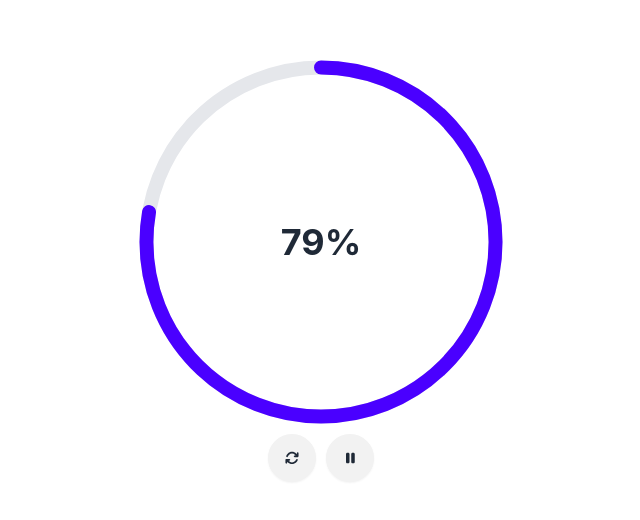
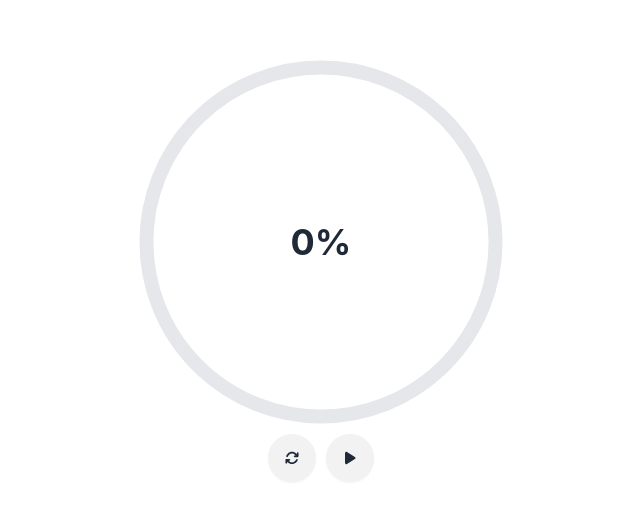
Before and after one commit to SinoAHpx/praise-go, a React (Vite) app: page / in a window 1280 px wide. Shown: the part 134-654 px from the top of the page, without its empty margins (319-959 px from the left). Built offline with nearby package versions, Linux system fonts and the light colour scheme.

Commit message:
ui: fix completion issue

```diff
--- a/src/main/index.ts
+++ b/src/main/index.ts
@@ -4,7 +4,7 @@ import { electronApp, optimizer, is } from '@electron-toolkit/utils'
 import icon from '../../resources/icon.png?asset'
 import { getScreenShot } from './helpers/screenshot-helper'
 
-function createWindow(): void {
+function createWindow(): BrowserWindow {
     const mainWindow = new BrowserWindow({
         width: 440,
         height: 500,
@@ -32,6 +32,8 @@ function createWindow(): void {
     } else {
         mainWindow.loadFile(join(__dirname, '../renderer/index.html'))
     }
+
+    return mainWindow
 }
 
 app.whenReady().then(() => {
@@ -42,6 +44,7 @@ app.whenReady().then(() => {
     })
 
     createWindow()
+        .webContents.openDevTools()
 
     ipcMain.handle('screen:shot', () => {
         const img = getScreenShot()
--- a/src/renderer/src/components/RadicalProgress.tsx
+++ b/src/renderer/src/components/RadicalProgress.tsx
@@ -1,32 +1,37 @@
-import { faCheck } from '@fortawesome/free-solid-svg-icons';
-import { FontAwesomeIcon } from '@fortawesome/react-fontawesome';
+import { faCheck } from '@fortawesome/free-solid-svg-icons'
+import { FontAwesomeIcon } from '@fortawesome/react-fontawesome'
 import { useState, useEffect } from 'react'
 
-export default function RadicalProgress({progress}) {
-    const [isCompleted, setIsCompleted] = useState(false);
-    const radius = 100;
-    const circumference = 2 * Math.PI * radius;
+export default function RadicalProgress({
+    progress,
+    content = null,
+    onComplete
+}: {
+    progress: number
+    content?: any
+    onComplete?: () => void
+}) {
+    const [isCompleted, setIsCompleted] = useState(false)
+    const radius = 100
+    const circumference = 2 * Math.PI * radius
 
     useEffect(() => {
-        if (progress >= 100 && !isCompleted) {
-            setIsCompleted(true);
-        }
-        else{
+        if (progress >= 100) {
+            setIsCompleted(true)
+            onComplete?.()
+        } else {
             setIsCompleted(false)
         }
-    }, [progress]);
+    }, [progress])
 
-    const p = isCompleted ? 0 : ((100 - progress) / 100) * circumference;
+    const p = isCompleted ? 0 : ((100 - progress) / 100) * circumference
 
-    const displayValue = isCompleted ? 100 : progress;
+    const displayValue = isCompleted ? 100 : progress
 
     return (
         <div className="flex items-center justify-center">
             <div className="relative w-96 h-96">
-                <svg
-                    className="transform -rotate-90 w-full h-full"
-                    viewBox="0 0 220 220"
-                >
+                <svg className="transform -rotate-90 w-full h-full" viewBox="0 0 220 220">
                     <circle
                         cx="110"
                         cy="110"
@@ -44,7 +49,7 @@ export default function RadicalProgress({progress}) {
                         strokeWidth="8"
                         fill="none"
                         strokeLinecap="round"
-                        className={isCompleted ? "text-green-500" : "text-primary"}
+                        className={isCompleted ? 'text-green-500' : 'text-primary'}
                         strokeDasharray={circumference}
                         strokeDashoffset={p}
                         style={{
@@ -52,12 +57,11 @@ export default function RadicalProgress({progress}) {
                         }}
                     />
                 </svg>
-
                 <div className="absolute inset-0 flex items-center justify-center">
                     {isCompleted ? (
                         <FontAwesomeIcon icon={faCheck} className="text-green-500 text-8xl" />
                     ) : (
-                        <span className="text-4xl font-bold">{displayValue}%</span>
+                        (content ?? <span className="text-4xl font-bold">{displayValue}%</span>)
                     )}
                 </div>
             </div>
--- a/src/renderer/src/features/Pomodoro.tsx
+++ b/src/renderer/src/features/Pomodoro.tsx
@@ -6,7 +6,7 @@ import { useEffect, useState } from 'react'
 
 export default function Pomodoro() {
     const [progress, setProgress] = useState(0)
-    const [isRunning, setIsRunning] = useState(true)
+    const [isRunning, setIsRunning] = useState(false)
 
     const handleToggle = () => {
         setIsRunning(prev => !prev)
@@ -42,7 +42,9 @@ export default function Pomodoro() {
                     flex: 1
                 }}
             >
-                <RadicalProgress progress={progress} />
+                <RadicalProgress progress={progress} onComplete={() => {
+                    setIsRunning(false)
+                }}/>
                 <div className="flex gap-x-2.5">
                     <button onClick={handleReset} className="btn btn-circle">
                         <FontAwesomeIcon icon={faRefresh} />
```
